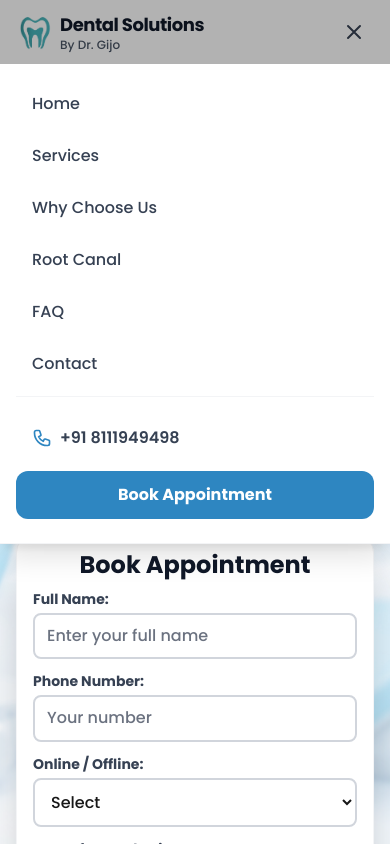
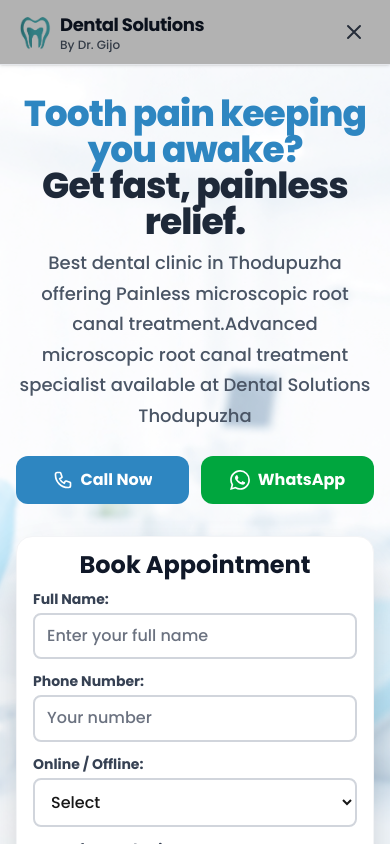
Before and after one commit to externalwebwork/dr-gijo, a Next.js app: page / in a window 390 px wide. Both pictures are taken after a click on the button 354 px from the left and 32 px from the top of the page. Shown: the top 844 px of the page. Built offline with nearby package versions, Linux system fonts and the light colour scheme.

Commit message:
sample last2

```diff
--- a/app/components/MobileNav.tsx
+++ b/app/components/MobileNav.tsx
@@ -43,11 +43,12 @@
         />
       )}
 
-      {/* Mobile Menu Panel */}
+      {/* Mobile Menu Panel - positioned below fixed nav */}
       <div
-        className={`lg:hidden fixed top-16 sm:top-20 left-0 right-0 z-50 bg-white border-b border-gray-100 shadow-xl transition-all duration-300 ${
+        className={`lg:hidden fixed top-16 sm:top-20 left-0 right-0 z-[99] w-full max-w-[100vw] overflow-hidden bg-white border-b border-gray-100 shadow-xl transition-all duration-300 ${
           isOpen ? "opacity-100 visible" : "opacity-0 invisible pointer-events-none"
         }`}
+        style={{ position: 'fixed' }}
       >
         <div className="px-4 py-4 space-y-1 max-h-[calc(100vh-5rem)] overflow-y-auto">
           {navLinks.map((link) => (
--- a/app/components/Navigation.tsx
+++ b/app/components/Navigation.tsx
@@ -4,11 +4,10 @@
 export default function Navigation() {
   return (
     <nav
-      className="fixed top-0 left-0 right-0 z-[100]
-bg-white/90 backdrop-blur-lg
-border-b border-gray-200 shadow-sm"
+      className="fixed top-0 left-0 right-0 z-[100] w-full max-w-[100vw] overflow-hidden bg-white/90 backdrop-blur-lg border-b border-gray-200 shadow-sm"
+      style={{ position: 'fixed' }}
     >
-      <div className="max-w-7xl mx-auto px-4 sm:px-6 lg:px-8">
+      <div className="max-w-7xl mx-auto px-4 sm:px-6 lg:px-8 w-full min-w-0">
         <div className="flex justify-between items-center h-16 sm:h-20">
           {/* Logo */}
           <div className="flex items-center min-w-0">
--- a/app/globals.css
+++ b/app/globals.css
@@ -25,6 +25,11 @@
   }
 }
 
+html {
+  overflow-x: clip;
+  width: 100%;
+}
+
 body {
   background: var(--background);
   color: var(--foreground);
@@ -32,6 +37,8 @@
   font-weight: 400;
   font-size: 16px;
   line-height: 1.6;
+  overflow-x: clip;
+  width: 100%;
 }
 
 /* Custom animations and styles */
--- a/app/layout.tsx
+++ b/app/layout.tsx
@@ -60,10 +60,7 @@
       <head>
         <meta name="viewport" content="width=device-width, initial-scale=1.0, maximum-scale=1.0, user-scalable=no" />
       </head>
-      <body
-        className={`${poppins.variable} antialiased`}
-        style={{ overflowX: 'hidden' }}
-      >
+      <body className={`${poppins.variable} antialiased`}>
         {children}
       </body>
     </html>
--- a/app/page.tsx
+++ b/app/page.tsx
@@ -19,7 +19,7 @@
 
 export default function Home() {
   return (
-    <div className="min-h-screen bg-white">
+    <div className="min-h-screen bg-white w-full min-w-0 overflow-x-hidden">
       <Navigation />
       <HeroSection />
       <StatsSection />
```
